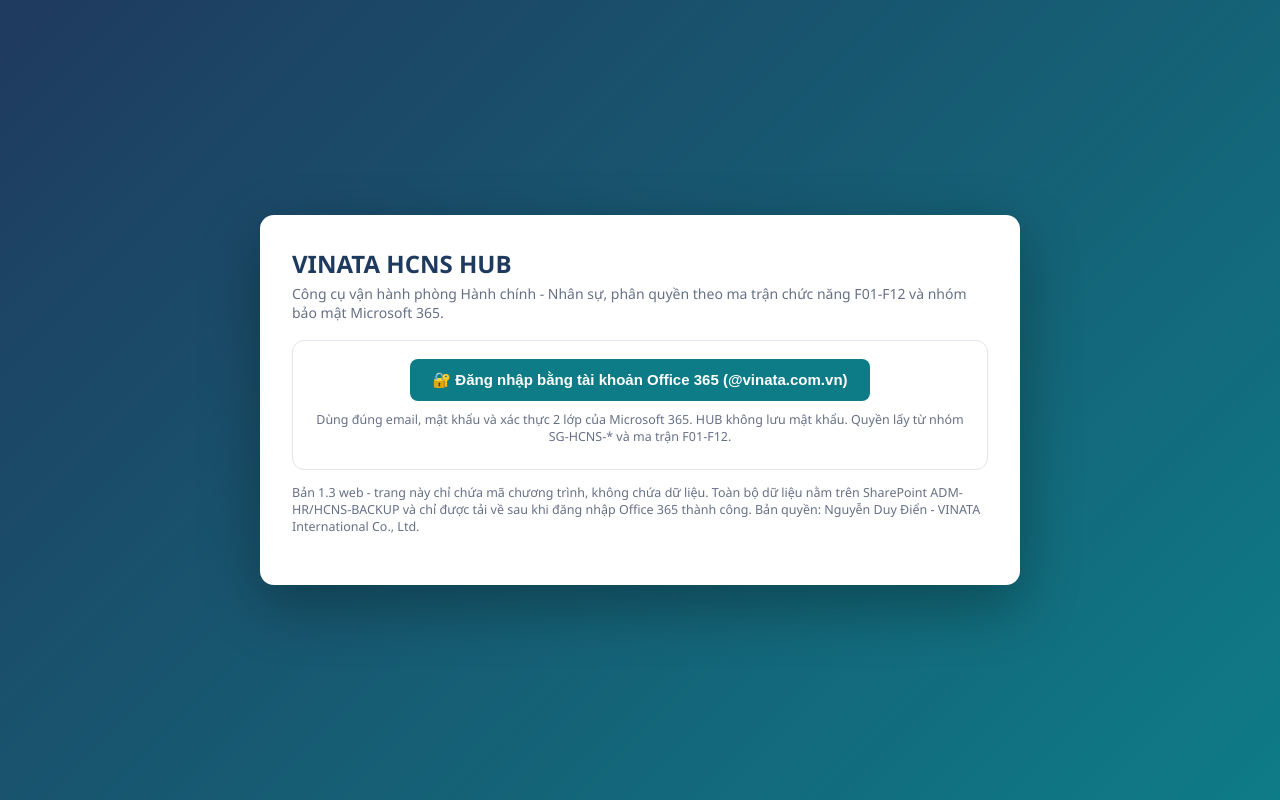
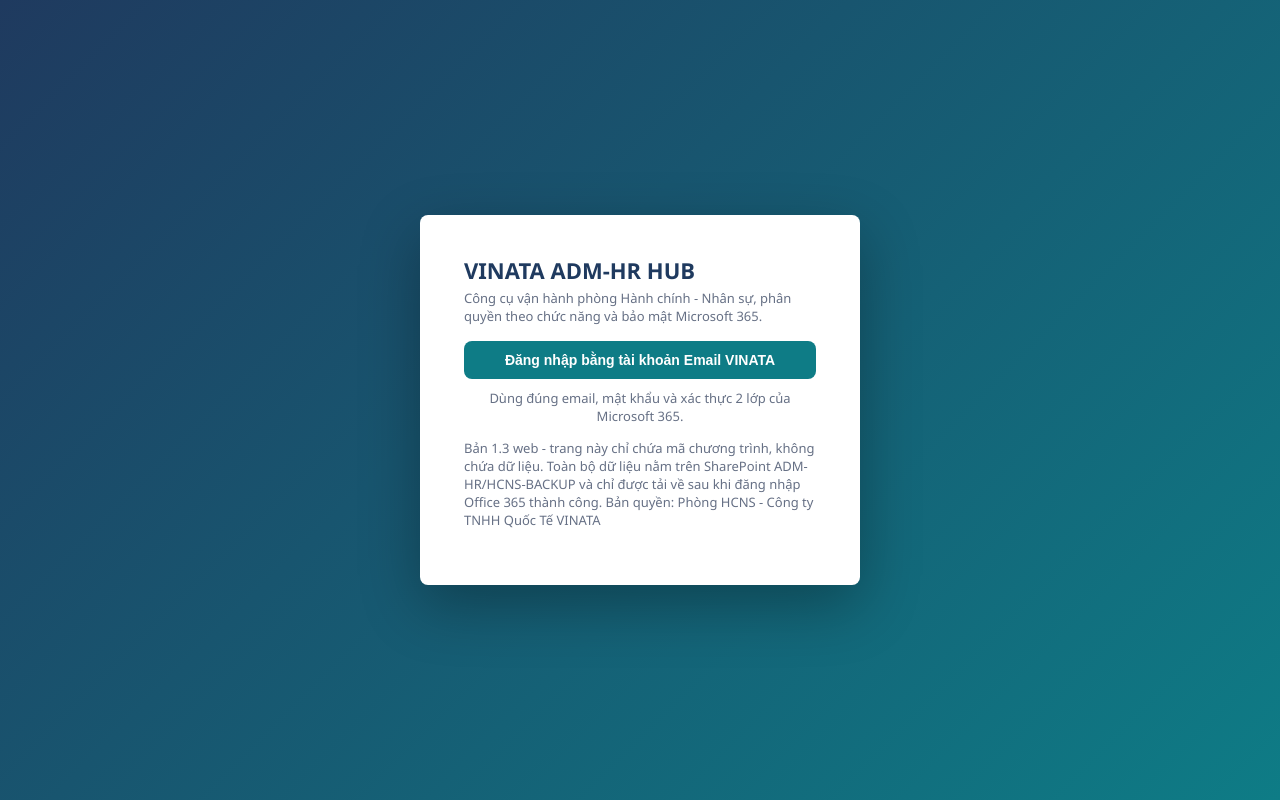
Before and after one commit to kkbook2026/vinata-hcns-hub, a plain HTML site: page index.html in a window 1280 px wide. Drawn offline with Linux system fonts and the light colour scheme.

Commit message:
Login screen: MS365-style box, rename VINATA ADM-HR HUB

```diff
--- a/index.html
+++ b/index.html
@@ -3,14 +3,14 @@
 <head>
 <meta charset="UTF-8">
 <meta name="viewport" content="width=device-width, initial-scale=1">
-<title>VINATA HCNS HUB</title>
+<title>VINATA ADM-HR HUB</title>
 <script>(function(){var u=["https://alcdn.msauth.net/browser/3.26.1/js/msal-browser.min.js","https://cdn.jsdelivr.net/npm/@azure/msal-browser@3.26.1/lib/msal-browser.min.js","https://unpkg.com/@azure/msal-browser@3.26.1/lib/msal-browser.min.js","https://cdnjs.cloudflare.com/ajax/libs/msal-browser/3.26.1/msal-browser.min.js"],i=0;function n(){if(window.msal||i>=u.length)return;var s=document.createElement("script");s.src=u[i++];s.onerror=n;s.onload=function(){if(!window.msal)n();};document.head.appendChild(s);}n();})();</script>
 <style>
 :root{--navy:#1F3A5F;--teal:#0E7C86;--bg:#F4F6F9;--card:#fff;--line:#E1E6EE;--txt:#1b2330;--mut:#667085;--red:#D92D20;--amb:#F79009;--yel:#EAAA08;--grn:#12B76A;--blue:#2E90FA}
 *{box-sizing:border-box}body{margin:0;font-family:Segoe UI,Arial,sans-serif;background:var(--bg);color:var(--txt);font-size:14px}
 #login{min-height:100vh;display:flex;align-items:center;justify-content:center;background:linear-gradient(135deg,var(--navy),var(--teal))}
-.lbox{background:#fff;border-radius:14px;padding:32px;width:min(760px,95vw);box-shadow:0 20px 60px rgba(0,0,0,.3)}
-.lbox h1{margin:0 0 4px;color:var(--navy);font-size:24px}.lbox p{margin:0 0 18px;color:var(--mut)}
+.lbox{background:#fff;border-radius:8px;padding:40px 44px;width:min(440px,94vw);box-shadow:0 20px 60px rgba(0,0,0,.3)}
+.lbox h1{margin:0 0 4px;color:var(--navy);font-size:22px}.lbox p{margin:0 0 16px;color:var(--mut);font-size:13px}
 .people{display:grid;grid-template-columns:repeat(auto-fill,minmax(150px,1fr));gap:10px}h
 .pbtn{border:1px solid var(--line);border-radius:10px;padding:12px;background:#fff;cursor:pointer;text-align:left;transition:.15s}
 .pbtn:hover{border-color:var(--teal);box-shadow:0 4px 14px rgba(14,124,134,.2);transform:translateY(-2px)}
@@ -65,19 +65,19 @@
 </head>
 <body>
 <div id="login"><div class="lbox">
- <h1>VINATA HCNS HUB</h1><p>Công cụ vận hành phòng Hành chính - Nhân sự, phân quyền theo ma trận chức năng F01-F12 và nhóm bảo mật Microsoft 365.</p>
- <div id="ssoBox" style="text-align:center;padding:18px;border:1px solid #E1E6EE;border-radius:12px;margin-bottom:14px">
-  <button class="btn" style="font-size:15px;padding:12px 22px" onclick="m365Login()">🔐 Đăng nhập bằng tài khoản Office 365 (@vinata.com.vn)</button>
-  <p class="muted" style="margin:10px 0 0">Dùng đúng email, mật khẩu và xác thực 2 lớp của Microsoft 365. HUB không lưu mật khẩu. Quyền lấy từ nhóm SG-HCNS-* và ma trận F01-F12.</p>
+ <h1>VINATA ADM-HR HUB</h1><p>Công cụ vận hành phòng Hành chính - Nhân sự, phân quyền theo chức năng và bảo mật Microsoft 365.</p>
+ <div id="ssoBox" style="text-align:center;margin:8px 0 14px">
+  <button class="btn" style="font-size:14px;padding:11px 18px;width:100%" onclick="m365Login()">Đăng nhập bằng tài khoản Email VINATA</button>
+  <p class="muted" style="margin:10px 0 0">Dùng đúng email, mật khẩu và xác thực 2 lớp của Microsoft 365.</p>
   <p id="ssoMsg" class="muted" style="margin:6px 0 0;color:#B42318"></p>
  </div>
  <details id="localBox"><summary class="muted" style="cursor:pointer">Chế độ ngoại tuyến / khẩn cấp (chỉ IT bật)</summary><div class="people" id="people" style="margin-top:10px"></div></details>
- <p class="muted" style="margin-top:14px">Bản 1.3 web - trang này chỉ chứa mã chương trình, không chứa dữ liệu. Toàn bộ dữ liệu nằm trên SharePoint ADM-HR/HCNS-BACKUP và chỉ được tải về sau khi đăng nhập Office 365 thành công. Bản quyền: Nguyễn Duy Điển - VINATA International Co., Ltd.</p>
+ <p class="muted" style="margin-top:14px">Bản 1.3 web - trang này chỉ chứa mã chương trình, không chứa dữ liệu. Toàn bộ dữ liệu nằm trên SharePoint ADM-HR/HCNS-BACKUP và chỉ được tải về sau khi đăng nhập Office 365 thành công. Bản quyền: Phòng HCNS - Công ty TNHH Quốc Tế VINATA</p>
 </div></div>
 
 <div id="app">
  <div class="side">
-  <div class="brand"><b>VINATA HCNS HUB</b><small>Phòng Hành chính - Nhân sự</small></div>
+  <div class="brand"><b>VINATA ADM-HR HUB</b><small>Phòng Hành chính - Nhân sự</small></div>
   <div class="me" id="me"></div>
   <div class="nav" id="nav"></div>
  </div>
```
